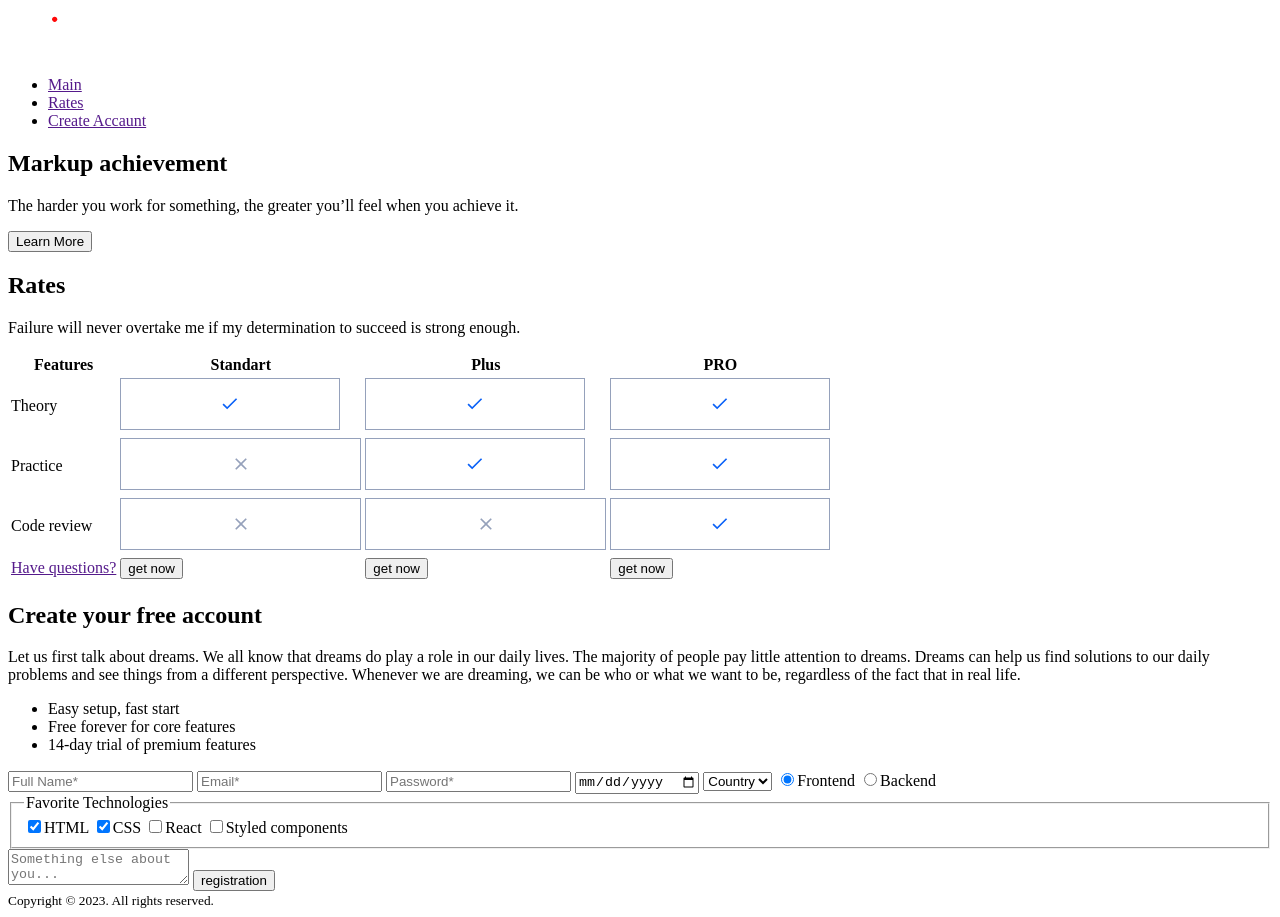
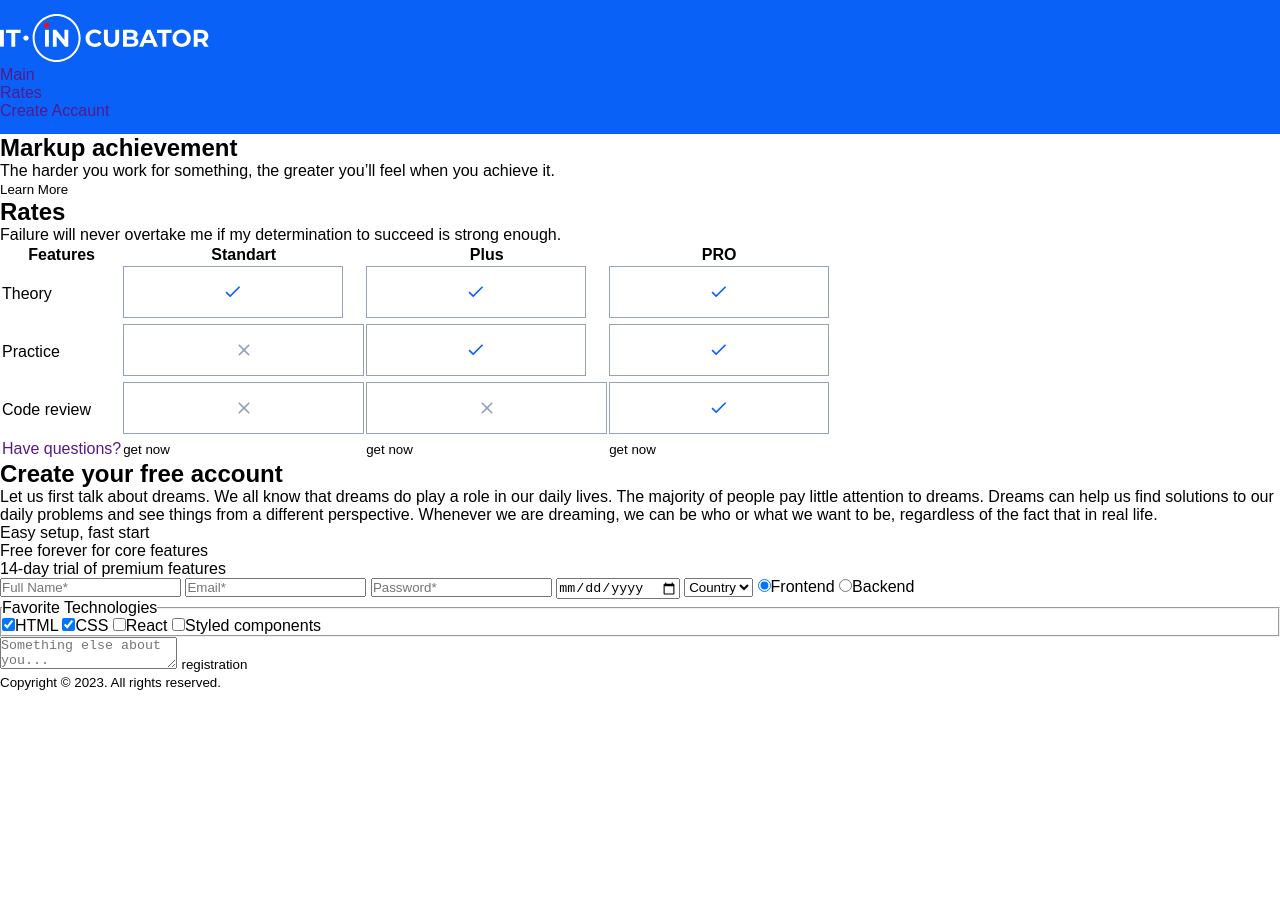
Before and after one commit to SandraYushko/project-HTML-CSS, a plain HTML site: page index.html in a window 1280 px wide. After the commit the page ends 800 px from the top, so only its background shows below. Drawn offline with Linux system fonts and the light colour scheme.

Commit message:
css - common styles

```diff
--- a/index.html
+++ b/index.html
@@ -6,9 +6,13 @@
           content="width=device-width, user-scalable=no, initial-scale=1.0, maximum-scale=1.0, minimum-scale=1.0">
     <meta http-equiv="X-UA-Compatible" content="ie=edge">
     <title>Document</title>
+    <link rel="stylesheet" href="style.css">
+    <link rel="preconnect" href="https://fonts.googleapis.com">
+    <link rel="preconnect" href="https://fonts.gstatic.com" crossorigin>
+    <link href="https://fonts.googleapis.com/css2?family=Rubik:wght@400;500&display=swap" rel="stylesheet">
 </head>
 <body>
-    <header>
+    <header class="header">
         <a href="">
             <img src="./assets/images/Logo.svg" alt="">
         </a>
--- /dev/null
+++ b/style.css
@@ -0,0 +1,27 @@
+* {
+    padding: 0px;
+    margin: 0px;
+    box-sizing: border-box;
+}
+
+html, body {
+    font-family: "Rubic", sans-serif;
+}
+
+a {
+    text-decoration: none;
+}
+
+ul {
+    list-style: none;
+}
+
+button {
+    border: none;
+    background-color: transparent;
+}
+
+.header {
+    background-color: #0A61F7;
+    padding: 14px 0;
+}
```
